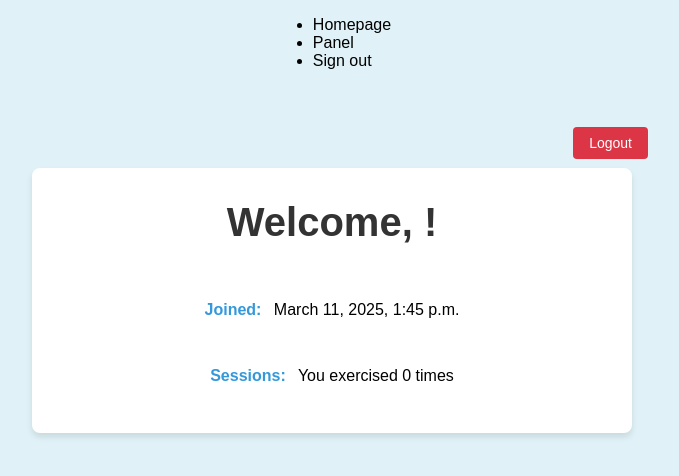
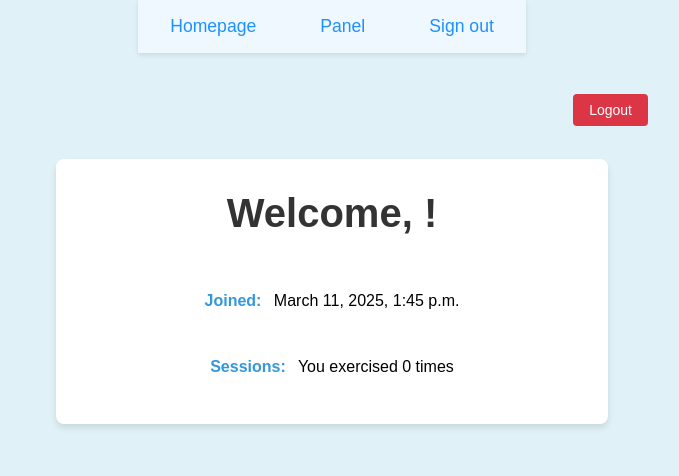
Before and after one commit to chkrsk/mathtrainer, a Django app: page /user/panel/ in a window 1280 px wide. Shown: the top 476 px of the page, without its empty margins (308-987 px from the left). Run offline with Django 4.2, Linux system fonts and the light colour scheme; the visitor is signed in with stand-in values (Sample User, id 1); data comes from the database, SQL or seed files in the repository; some web fonts are replaced.

Commit message:
add navigation panel style

```diff
--- a/static/css/style.css
+++ b/static/css/style.css
@@ -146,16 +146,14 @@
     width: 100%;
 }
 
-/* Kontener główny */
 .user-panel-container {
     display: flex;
     flex-direction: column;
     width: 100%;
-    max-width: 600px; /* Ograniczenie szerokości dla lepszego wyglądu */
-    margin: 2em auto; /* Wyśrodkowanie i odstęp */
+    max-width: 600px;
+    margin: 2em auto;
 }
 
-/* Header z logoutem */
 .header {
     display: flex;
     justify-content: flex-end;
@@ -163,23 +161,21 @@
     padding: 1em;
 }
 
-/* Panel użytkownika */
 .user-panel {
-    background-color: #fff; /* Biały dla kontrastu z tłem strony */
+    background-color: #fff;
     border-radius: 0.5em;
+    margin: 1.5em;
     padding: 2em;
-    box-shadow: 0 4px 6px rgba(0, 0, 0, 0.1); /* Lekki cień */
+    box-shadow: 0 4px 6px rgba(0, 0, 0, 0.1);
     text-align: center;
 }
 
-/* Stylizacja nagłówka */
 .user-panel h1 {
-    font-size: 2.5em; /* Trochę mniejszy niż 3em dla proporcji */
+    font-size: 2.5em;
     margin-bottom: 1em;
     color: #333333;
 }
 
-/* Kontener na informacje */
 .user-info {
     display: flex;
     flex-direction: column;
@@ -209,3 +205,45 @@
 .logout a:active {
     background-color: #bd2130;
 }
+
+header {
+    background-color: #f0f8ff;
+    padding: 1rem;
+    box-shadow: 0 2px 5px rgba(0, 0, 0, 0.1);
+}
+
+nav ul {
+    list-style-type: none;
+    margin: 0;
+    padding: 0;
+    display: flex;
+    justify-content: center;
+    gap: 2rem;
+}
+
+nav ul li {
+    position: relative;
+}
+
+nav ul li a {
+    text-decoration: none;
+    color: #1e90ff;
+    font-family: Arial, sans-serif;
+    font-size: 1.1rem;
+    padding: 0.5rem 1rem;
+    transition: all 0.3s ease;
+    border-radius: 5px;
+}
+
+nav ul li a:hover {
+    background-color: #87cefa;
+    color: white;
+}
+
+nav ul li a:active {
+    background-color: #4169e1;
+}
+
+nav ul {
+    animation: fadeIn 0.5s ease-in;
+}
```
